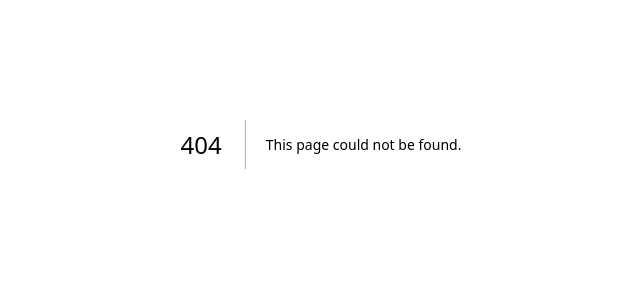
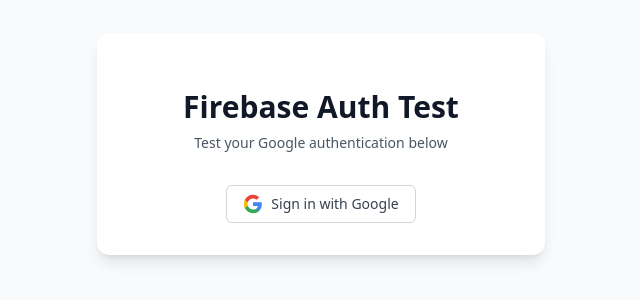
Before and after one commit to akhilmw2/ensogrow, a Next.js app: page /test-auth in a window 1280 px wide. Before the commit this address had no page. Shown: the part 256-556 px from the top of the page, without its empty margins (319-959 px from the left). Built offline with nearby package versions, Linux system fonts and the light colour scheme; no server answers.

Commit message:
Integrate Firebase authentication and remove Clerk integration; add test authentication page and related components.

```diff
--- a/app/api/callback.ts
+++ /dev/null
@@ -1,67 +0,0 @@
-// pages/api/callback.ts (or another appropriate endpoint)
-
-import { NextApiRequest, NextApiResponse } from "next";
-import axios from "axios";
-import { parse } from "cookie";
-
-const AUTH0_CLIENT_ID = process.env.AUTH0_CLIENT_ID;
-const AUTH0_CLIENT_SECRET = process.env.AUTH0_CLIENT_SECRET;
-const AUTH0_DOMAIN = process.env.AUTH0_ISSUER_BASE_URL;
-const REDIRECT_URI = process.env.REDIRECT_URI; // The URI to which the user will be redirected after login
-
-export default async function handler(
-  req: NextApiRequest,
-  res: NextApiResponse
-) {
-  const cookies = parse(req.headers.cookie || "");
-  const authVerification = cookies.auth_verification;
-
-  if (!authVerification) {
-    return res.status(400).json({ error: "Missing auth verification cookie" });
-  }
-
-  const { nonce, state, code_verifier } = JSON.parse(authVerification);
-
-  const { code } = req.query; // Authorization code sent by Auth0
-
-  // Verify the state and nonce
-  if (state !== req.query.state) {
-    return res.status(400).json({ error: "Invalid state" });
-  }
-
-  try {
-    // Exchange authorization code for an access token
-    const tokenResponse = await axios.post(
-      `https://${AUTH0_DOMAIN}/oauth/token`,
-      {
-        client_id: AUTH0_CLIENT_ID,
-        client_secret: AUTH0_CLIENT_SECRET,
-        code,
-        code_verifier,
-        redirect_uri: REDIRECT_URI,
-        grant_type: "authorization_code",
-      },
-      {
-        headers: {
-          "Content-Type": "application/x-www-form-urlencoded",
-        },
-      }
-    );
-
-    // Extract the access token
-    const { access_token } = tokenResponse.data;
-
-    // Save the access token to a secure cookie or session
-    res.setHeader(
-      "Set-Cookie",
-      `access_token=${access_token}; Path=/; HttpOnly; Secure`
-    );
-
-    // Redirect to the dashboard
-    res.redirect("/dashboard");
-  } catch (error) {
-    return res
-      .status(500)
-      .json({ error: "Failed to exchange authorization code" });
-  }
-}
--- a/app/layout.tsx
+++ b/app/layout.tsx
@@ -1,8 +1,6 @@
 import type { Metadata } from "next";
 import { Geist, Geist_Mono } from "next/font/google";
 import "./globals.css";
-import { ClerkProvider } from "@clerk/nextjs";
-import { UserProvider } from "@auth0/nextjs-auth0/client";
 
 const geistSans = Geist({
   variable: "--font-geist-sans",
@@ -26,9 +24,7 @@
 }>) {
   return (
     <html lang="en">
-      <body
-        className={`${geistSans.variable} ${geistMono.variable} antialiased`}
-      >
+      <body className={`${geistSans.variable} ${geistMono.variable} antialiased`}>
         {children}
       </body>
     </html>
--- /dev/null
+++ b/app/test-auth/page.tsx
@@ -0,0 +1,23 @@
+'use client';
+
+import AuthButton from '@/components/AuthButton';
+
+export default function TestAuth() {
+  return (
+    <div className="min-h-screen flex items-center justify-center bg-gray-50">
+      <div className="max-w-md w-full space-y-8 p-8 bg-white rounded-xl shadow-lg">
+        <div className="text-center">
+          <h2 className="mt-6 text-3xl font-bold text-gray-900">
+            Firebase Auth Test
+          </h2>
+          <p className="mt-2 text-sm text-gray-600">
+            Test your Google authentication below
+          </p>
+        </div>
+        <div className="mt-8">
+          <AuthButton />
+        </div>
+      </div>
+    </div>
+  );
+}
--- /dev/null
+++ b/components/AuthButton.tsx
@@ -0,0 +1,57 @@
+import { useAuth } from '@/hooks/useAuth';
+
+export default function AuthButton() {
+  const { user, signInWithGoogle, signOut } = useAuth();
+
+  const handleSignIn = async () => {
+    try {
+      const { idToken } = await signInWithGoogle();
+      console.log('Successfully signed in. ID Token:', idToken);
+    } catch (error) {
+      console.error('Error signing in:', error);
+    }
+  };
+
+  return (
+    <div className="flex flex-col items-center gap-4">
+      {user ? (
+        <div className="flex flex-col items-center gap-2">
+          <p className="text-sm text-gray-600">
+            Signed in as {user.email}
+          </p>
+          <button
+            onClick={signOut}
+            className="px-4 py-2 text-sm font-medium text-white bg-red-600 rounded-md hover:bg-red-700"
+          >
+            Sign Out
+          </button>
+        </div>
+      ) : (
+        <button
+          onClick={handleSignIn}
+          className="flex items-center gap-2 px-4 py-2 text-sm font-medium text-gray-700 bg-white border border-gray-300 rounded-md hover:bg-gray-50"
+        >
+          <svg className="w-5 h-5" viewBox="0 0 24 24">
+            <path
+              fill="#4285F4"
+              d="M22.56 12.25c0-.78-.07-1.53-.2-2.25H12v4.26h5.92c-.26 1.37-1.04 2.53-2.21 3.31v2.77h3.57c2.08-1.92 3.28-4.74 3.28-8.09z"
+            />
+            <path
+              fill="#34A853"
+              d="M12 23c2.97 0 5.46-.98 7.28-2.66l-3.57-2.77c-.98.66-2.23 1.06-3.71 1.06-2.86 0-5.29-1.93-6.16-4.53H2.18v2.84C3.99 20.53 7.7 23 12 23z"
+            />
+            <path
+              fill="#FBBC05"
+              d="M5.84 14.09c-.22-.66-.35-1.36-.35-2.09s.13-1.43.35-2.09V7.07H2.18C1.43 8.55 1 10.22 1 12s.43 3.45 1.18 4.93l2.85-2.22.81-.62z"
+            />
+            <path
+              fill="#EA4335"
+              d="M12 5.38c1.62 0 3.06.56 4.21 1.64l3.15-3.15C17.45 2.09 14.97 1 12 1 7.7 1 3.99 3.47 2.18 7.07l3.66 2.84c.87-2.6 3.3-4.53 6.16-4.53z"
+            />
+          </svg>
+          Sign in with Google
+        </button>
+      )}
+    </div>
+  );
+}
--- /dev/null
+++ b/hooks/useAuth.ts
@@ -0,0 +1,57 @@
+import { useEffect, useState } from 'react';
+import { auth } from '@/lib/firebase';
+import {
+  GoogleAuthProvider,
+  signInWithPopup,
+  onAuthStateChanged,
+  signOut as firebaseSignOut,
+  User
+} from 'firebase/auth';
+
+export function useAuth() {
+  const [user, setUser] = useState<User | null>(null);
+  const [loading, setLoading] = useState(true);
+
+  useEffect(() => {
+    const unsubscribe = onAuthStateChanged(auth, (user) => {
+      setUser(user);
+      setLoading(false);
+    });
+
+    return () => unsubscribe();
+  }, []);
+
+  const signInWithGoogle = async () => {
+    try {
+      const provider = new GoogleAuthProvider();
+      const result = await signInWithPopup(auth, provider);
+      const idToken = await result.user.getIdToken();
+      return { user: result.user, idToken };
+    } catch (error) {
+      console.error('Error signing in with Google:', error);
+      throw error;
+    }
+  };
+
+  const signOut = async () => {
+    try {
+      await firebaseSignOut(auth);
+    } catch (error) {
+      console.error('Error signing out:', error);
+      throw error;
+    }
+  };
+
+  const getIdToken = async () => {
+    if (!user) return null;
+    return await user.getIdToken();
+  };
+
+  return {
+    user,
+    loading,
+    signInWithGoogle,
+    signOut,
+    getIdToken,
+  };
+}
--- /dev/null
+++ b/lib/firebase.ts
@@ -0,0 +1,17 @@
+import { initializeApp, getApps } from 'firebase/app';
+import { getAuth } from 'firebase/auth';
+
+const firebaseConfig = {
+  apiKey: process.env.NEXT_PUBLIC_FIREBASE_API_KEY,
+  authDomain: process.env.NEXT_PUBLIC_FIREBASE_AUTH_DOMAIN,
+  projectId: process.env.NEXT_PUBLIC_FIREBASE_PROJECT_ID,
+  storageBucket: process.env.NEXT_PUBLIC_FIREBASE_STORAGE_BUCKET,
+  messagingSenderId: process.env.NEXT_PUBLIC_FIREBASE_MESSAGING_SENDER_ID,
+  appId: process.env.NEXT_PUBLIC_FIREBASE_APP_ID
+};
+
+// Initialize Firebase
+const app = getApps().length === 0 ? initializeApp(firebaseConfig) : getApps()[0];
+const auth = getAuth(app);
+
+export { app, auth };
--- a/package.json
+++ b/package.json
@@ -10,18 +10,21 @@
   },
   "dependencies": {
     "@auth0/nextjs-auth0": "^3.7.0",
-    "@clerk/nextjs": "^6.13.0",
     "@google/generative-ai": "^0.24.0",
     "@radix-ui/react-label": "^2.1.2",
     "@radix-ui/react-slot": "^1.1.2",
+    "@types/cookie": "^0.6.0",
     "axios": "^1.8.4",
     "class-variance-authority": "^0.7.1",
     "clsx": "^2.1.1",
+    "cookie": "^1.0.2",
+    "firebase": "^11.6.0",
     "lucide-react": "^0.487.0",
     "next": "15.2.4",
     "next-auth": "^4.24.11",
     "react": "^19.0.0",
     "react-dom": "^19.0.0",
+    "react-firebase-hooks": "^5.1.1",
     "tailwind-merge": "^3.1.0",
     "tw-animate-css": "^1.2.5"
   },
```
Also changed, not shown: 1 other file (tests, documents, lock files or other folders).
